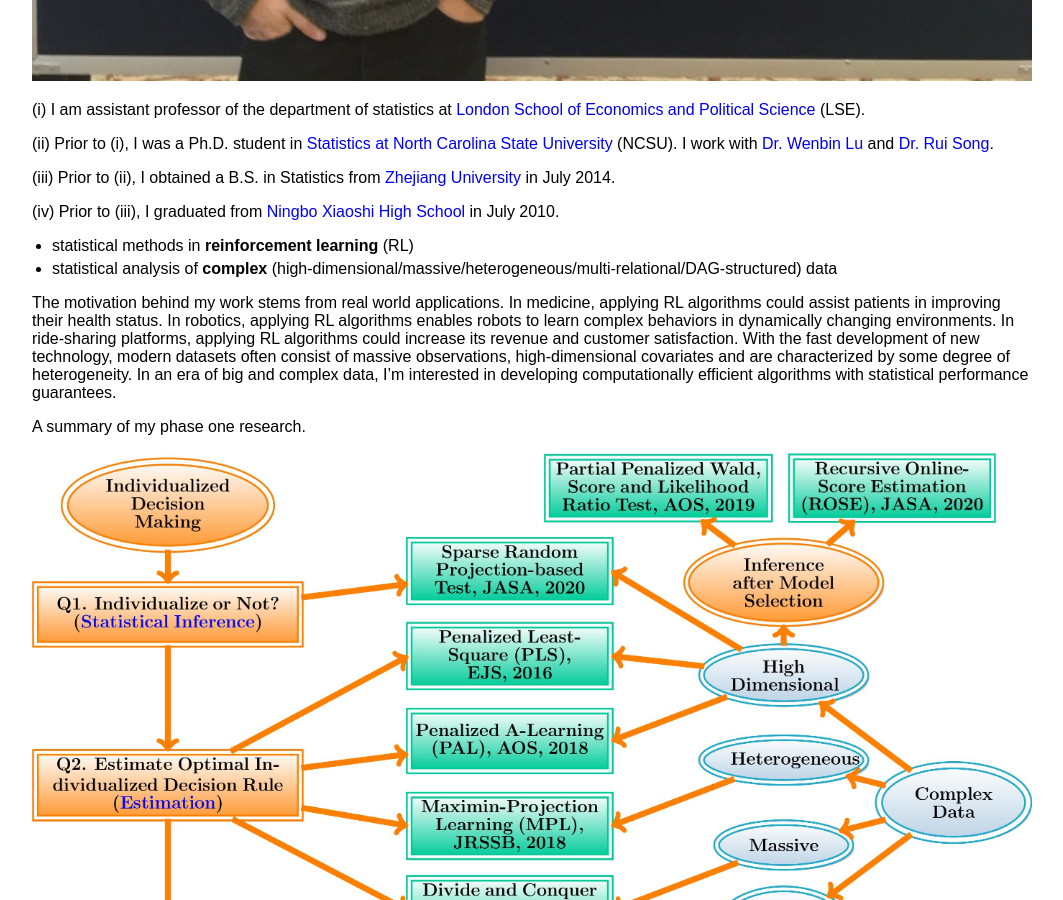
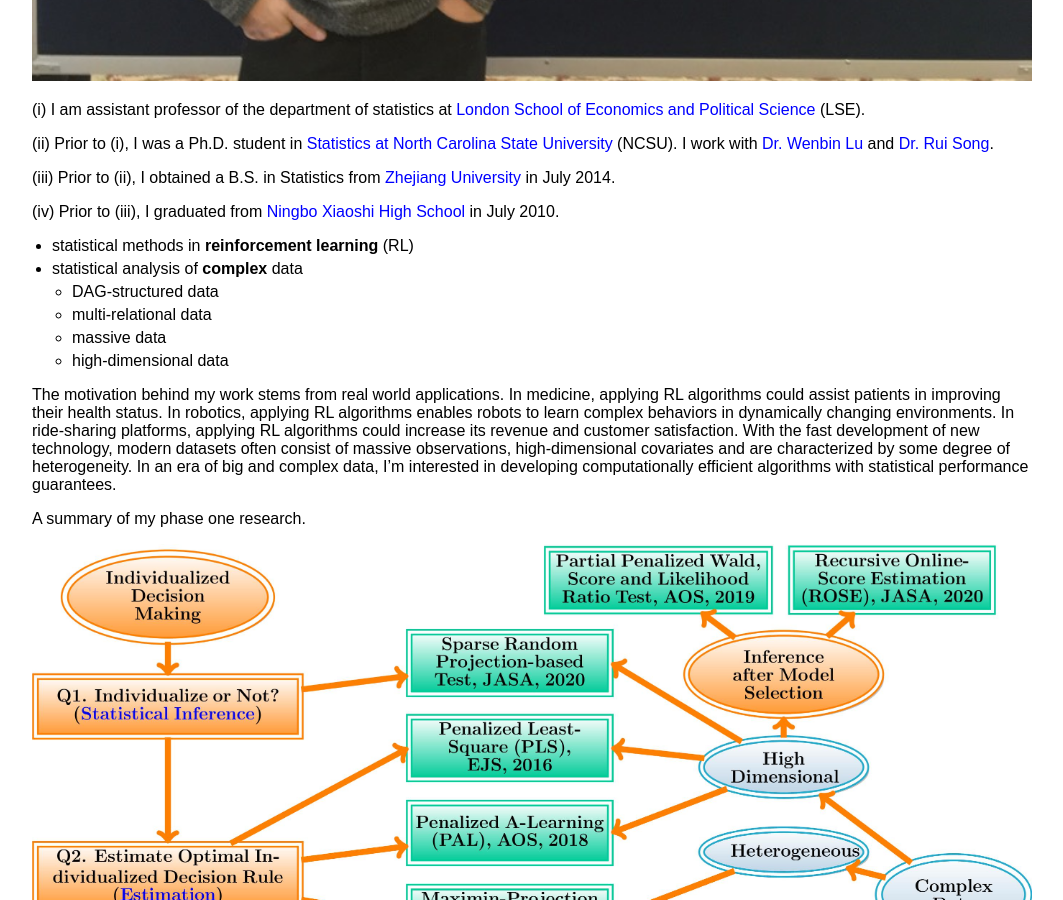
Before and after one commit to callmespring/callmespring.github.io, a Jekyll site: the page built from index.md, in a window 1280 px wide and 900 px high, scrolled down 763 px. Shown: the whole window, without its empty margins (108-1171 px from the left). Built offline with Jekyll 4.4.1, drawn with Linux system fonts in a browser that asks for light colours.

Commit message:
Update index.md

```diff
--- a/index.md
+++ b/index.md
@@ -20,7 +20,11 @@ My research is concentrated on
 
 <!---* [statistical methods in precision medicine](research_pm)-->
 * statistical methods in **reinforcement learning** (RL)
-* statistical analysis of **complex** (high-dimensional/massive/heterogeneous/multi-relational/DAG-structured) data
+* statistical analysis of **complex** data
+  * DAG-structured data
+  * multi-relational data
+  * massive data
+  * high-dimensional data
 
 The motivation behind my work stems from real world applications. In medicine, applying RL algorithms could assist patients in improving their health status. In robotics, applying RL algorithms enables robots to learn complex behaviors in dynamically changing environments. In ride-sharing platforms, applying RL algorithms could increase its revenue and customer satisfaction. With the fast development of new technology, modern datasets often consist of massive observations,
 high-dimensional covariates and are characterized by some degree of heterogeneity. In an era of big and complex data, I'm interested in developing computationally efficient algorithms with statistical performance guarantees.
```
